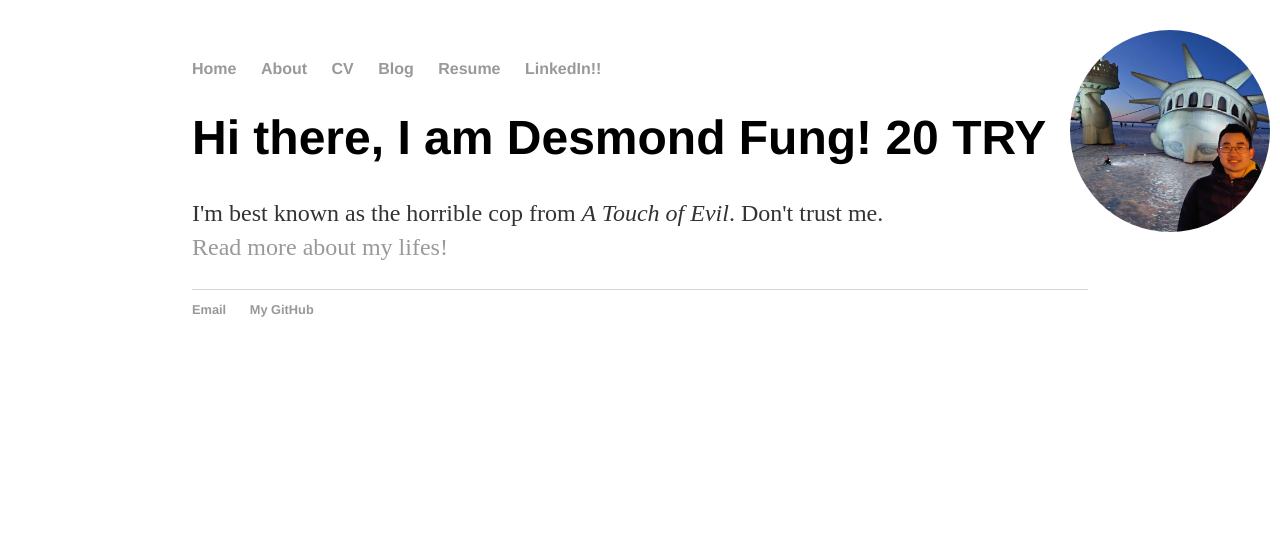
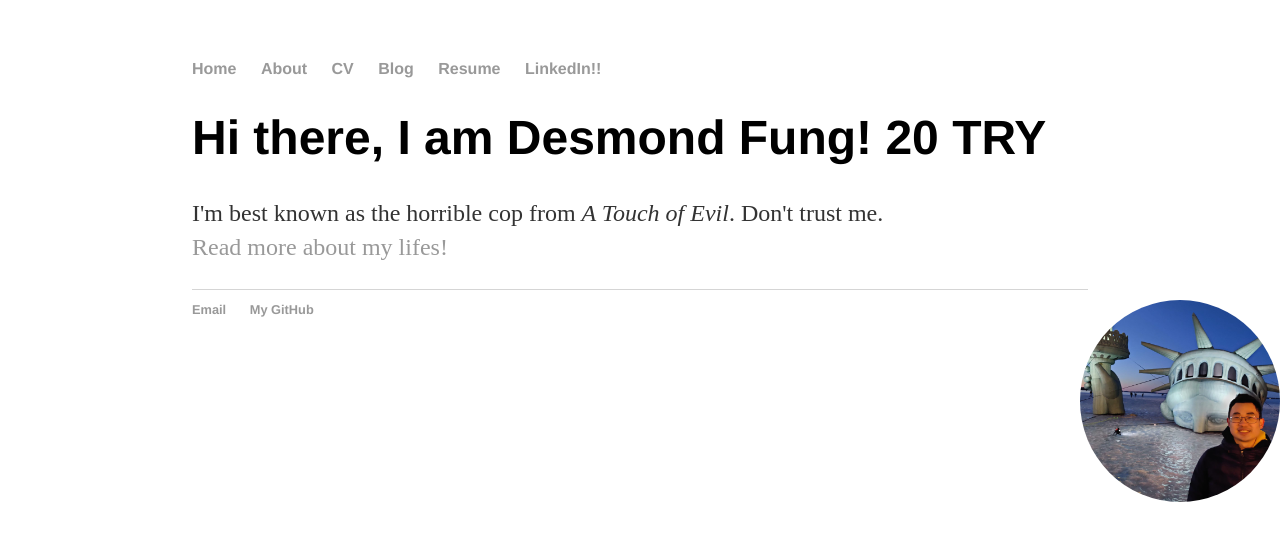
Before and after one commit to ddhangdd/ddhangdd.github.io, a Jekyll site: the page built from index.html, in a window 1280 px wide. Shown: the top 541 px of the page. Built offline with Jekyll 4.4.1, drawn with Linux system fonts in a browser that asks for light colours.

Commit message:
Update main.css

```diff
--- a/css/main.css
+++ b/css/main.css
@@ -27,8 +27,8 @@ h1 {
 
 .topleft {
   position: absolute;
-  top: 30px;
-  right: 10px;
+  top: 300px;
+  right: 0;
 }
 
 p {
```
